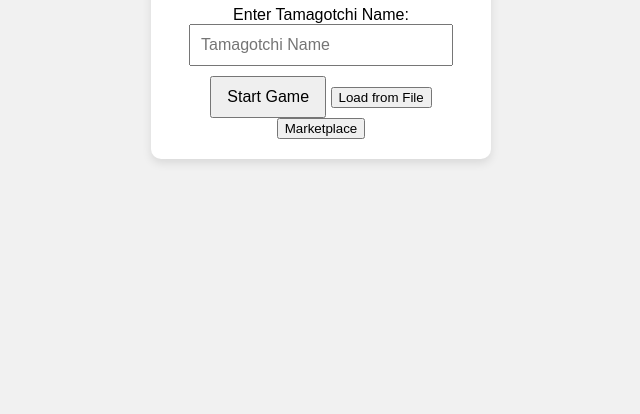
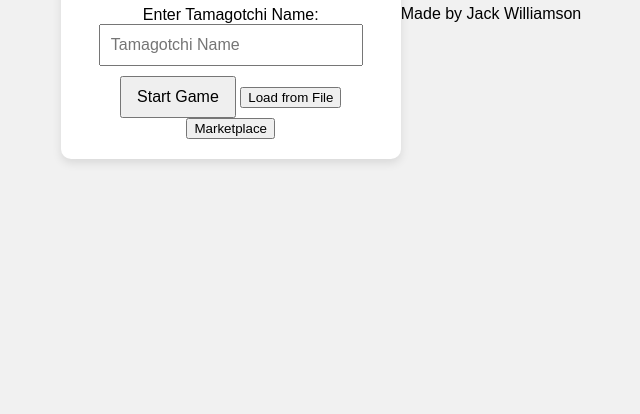
Before and after one commit to Balloonmagic/tamogotchiwebapp, a plain HTML site: page index.html in a window 1280 px wide. Shown: the part 386-800 px from the top of the page, without its empty margins (319-959 px from the left). Drawn offline with Linux system fonts and the light colour scheme.

Commit message:
Update index.html

```diff
--- a/index.html
+++ b/index.html
@@ -46,6 +46,6 @@
 
     <script src="script.js"></script>
     <script src="save_load.js"></script>
-
+<p>Made by Jack Williamson</p>
 </body>
 </html>
```
